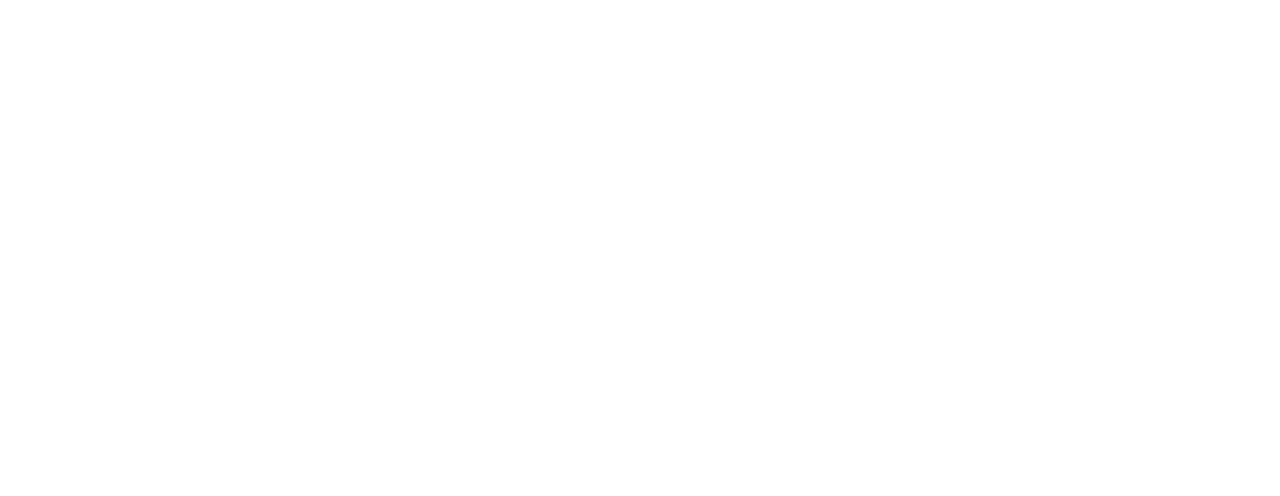
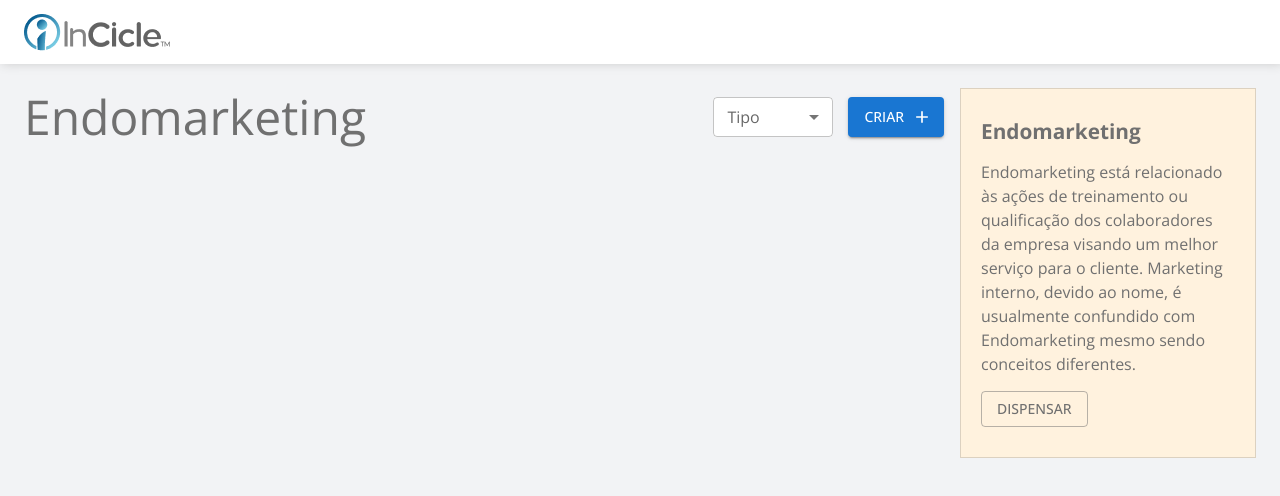
Before and after one commit to lacerda1109/teste-frontend-incicle, a React (Create React App) app: page / in a window 1280 px wide. Shown: the top 496 px of the page. Built offline with nearby package versions, Linux system fonts and the light colour scheme.

Commit message:
Layout inicial
- Adiciona biblioteca Material Icons
- Altera propriedades do tema customizado
- Cria estrutura de grid
- Cria o cabeçalho do conteúdo principal
- Cria quadro vermelho lateral

```diff
--- a/package.json
+++ b/package.json
@@ -6,6 +6,7 @@
     "@emotion/react": "^11.7.1",
     "@emotion/styled": "^11.6.0",
     "@material-ui/core": "^5.0.0-beta.5",
+    "@mui/icons-material": "^5.3.1",
     "@testing-library/jest-dom": "^5.16.1",
     "@testing-library/react": "^12.1.2",
     "@testing-library/user-event": "^13.5.0",
--- a/src/App.jsx
+++ b/src/App.jsx
@@ -1,4 +1,6 @@
-import { ThemeProvider } from '@material-ui/core';
+import { ThemeProvider, Toolbar, Box } from '@material-ui/core';
+import logo from './assets/image/logo.png'
+import AppBody from './AppBody'
 import customTheme from './theme/customTheme'
 
 const theme = customTheme
@@ -6,7 +8,12 @@
 function App() {
   return (
     <ThemeProvider theme={theme}>
-
+      <Box sx={{ height: '100%' }}>
+        <Toolbar sx={{boxShadow: '2px 0 10px 0 #ccc', backgroundColor: 'white'}}>
+          <img alt="logo" src={logo} />
+        </Toolbar>
+        <AppBody />
+      </Box>
     </ThemeProvider>
   );
 }
--- /dev/null
+++ b/src/AppBody.jsx
@@ -0,0 +1,56 @@
+import React from 'react'
+import { Box, Grid, Container, Typography, Button, FormControl, InputLabel, Select, MenuItem } from '@material-ui/core'
+import { Add } from '@mui/icons-material';
+
+export default function AppBody() {
+    return (
+        <Box>
+            <Container maxWidth="xl" sx={{padding: '24px'}}>
+                <Grid container spacing={2}>
+                    <Grid item xs={12} sm={8} lg={9}> {/* ESQUERDA */}
+                        <Box
+                            sx={{
+                                display: 'flex',
+                                justifyContent: 'space-between',
+                                alignItems: 'center'
+                            }}
+                        >
+                            <Typography variant="h2" color="textPrimary">Endomarketing</Typography>
+                            <Box sx={{ display: 'flex', gap: '15px' }}>
+                                <FormControl size="small" sx={{ minWidth: '120px' }}>
+                                    <InputLabel>Tipo</InputLabel>
+                                    <Select
+                                        label="Tipo"
+                                        sx={{backgroundColor: 'white'}}
+                                    >
+                                        <MenuItem value="">
+                                            <em>Nenhum</em>
+                                        </MenuItem>
+                                        <MenuItem value="com">Comunicado</MenuItem>
+                                        <MenuItem value="eve">Evento</MenuItem>
+                                        <MenuItem value="pub">Publicação</MenuItem>
+                                    </Select>
+                                </FormControl>
+                            <Button variant="contained" endIcon={<Add />}>Criar</Button>
+                            </Box>
+                        </Box>
+                    </Grid>
+                    <Grid item xs={12} sm={4} lg={3}> {/* DIREITA */}
+                        <Box sx={{backgroundColor: '#FFF2DE', border: '1px solid #DCD1C0', padding: '30px 20px'}}>
+                            <Typography variant="h4" color="textPrimary">Endomarketing</Typography>
+                            <Typography color="textPrimary" sx={{margin: '15px 0'}}>Endomarketing está relacionado às
+                            ações de treinamento ou qualificação
+                            dos colaboradores da empresa
+                            visando um melhor serviço para o
+                            cliente. Marketing interno, devido ao
+                            nome, é usualmente confundido com
+                            Endomarketing mesmo sendo
+                            conceitos diferentes.</Typography>
+                            <Button variant="outlined" color="dark">Dispensar</Button>
+                        </Box>
+                    </Grid>
+                </Grid>
+            </Container>
+        </Box>
+    )
+}
--- a/src/index.css
+++ b/src/index.css
@@ -6,3 +6,8 @@
   box-sizing: border-box;
   font-family: 'Open Sans';
 }
+
+html, body, #root {
+  height: 100vh;
+  background-color: #f2f3f5;
+}
--- a/src/theme/customTheme.js
+++ b/src/theme/customTheme.js
@@ -1,9 +1,24 @@
 import { createTheme } from "@material-ui/core"
-import { teal, lime } from '@material-ui/core/colors'
 
 const customTheme = createTheme({
+    palette: {
+        dark: {
+            main: '#707070'
+        },
+        text: {
+            primary: '#707070',
+        }
+    },
     typography: {
-        fontFamily: 'Open Sans'
+        fontFamily: 'Open Sans',
+        h2: {
+            fontSize: '3rem',
+            fontWeight: 300
+        },
+        h4: {
+            fontSize: '1.3rem',
+            fontWeight: 700
+        }
     }
 })
 
```
Also changed, not shown: src/assets/image/logo.png (added), 1 other file (tests, documents, lock files or other folders).
